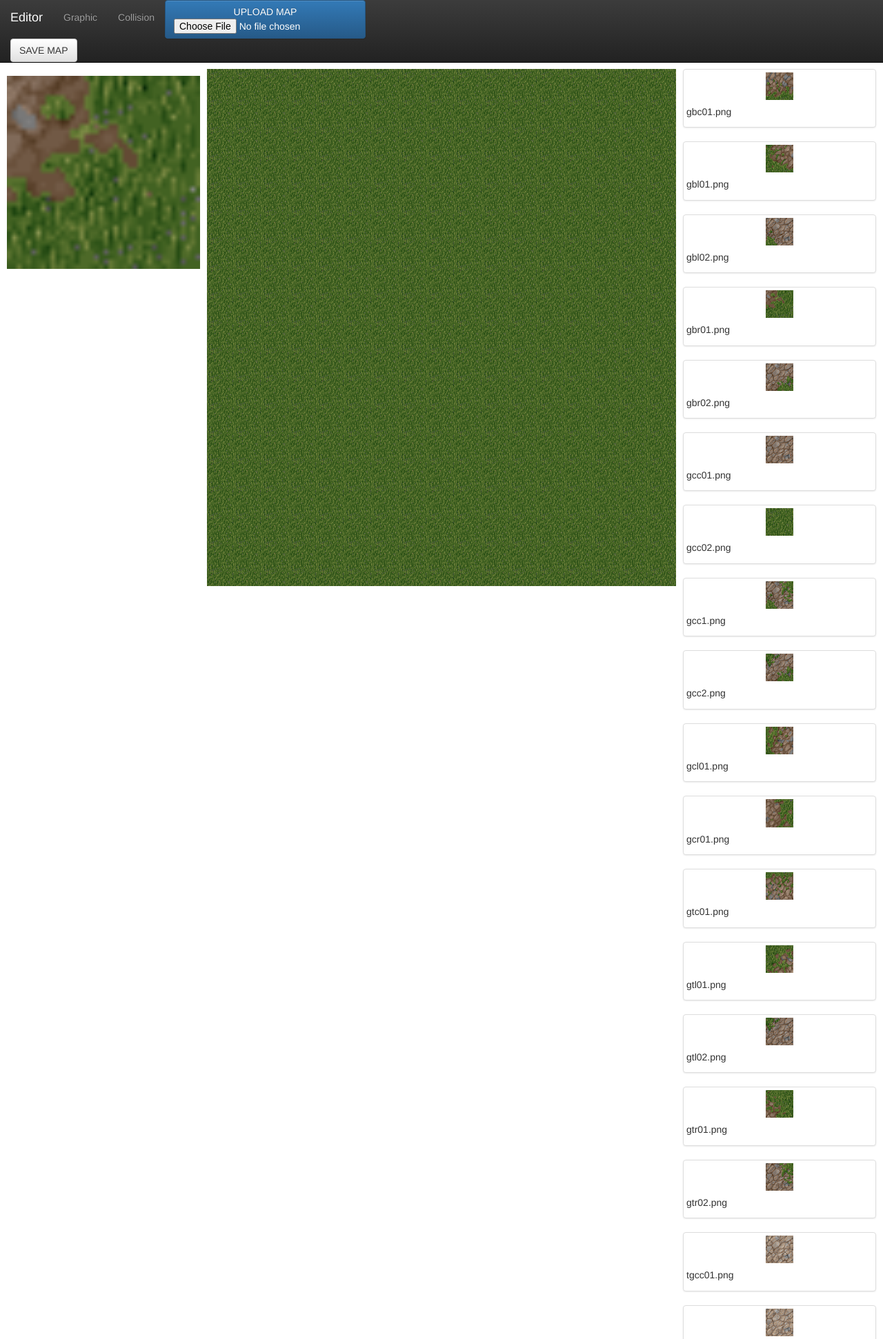
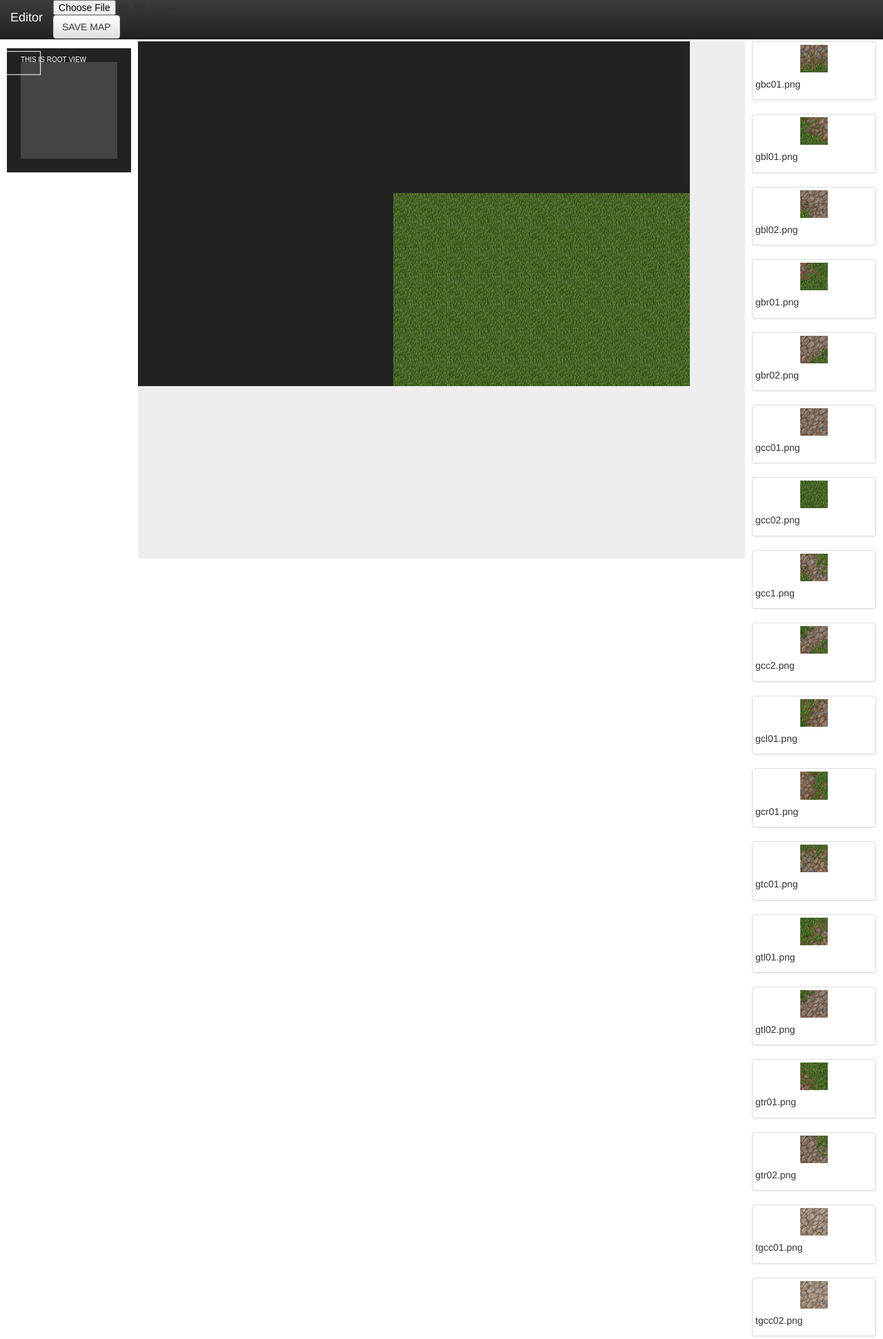
Before and after one commit to adambartkowiak/towerdefence, a PHP site: page /Editor.php in a window 1280 px wide. Shown: the top 1942 px of the page at 69% size. Run offline with PHP 8.4, Linux system fonts and the light colour scheme; some libraries are stand-ins or nearby versions.

Commit message:
Dodanie 1 wersji MiniMapy do Edytora - potrzebny bedzie refaktoring..

```diff
--- a/public_html/Editor.php
+++ b/public_html/Editor.php
@@ -71,6 +71,7 @@
 <script type="text/javascript" src="js/app/model/map/MapGraphicLayerModel.js"></script>
 <script type="text/javascript" src="js/app/model/map/MapCollisionLayerModel.js"></script>
 <script type="text/javascript" src="js/app/model/MapModel.js"></script>
+<script type="text/javascript" src="js/app/model/CameraModel.js"></script>
 
 <!-- Editor classes -->
 <script type="text/javascript" src="js/editor/assets/AssetListController.js"></script>
@@ -82,29 +83,63 @@
 <script type="text/javascript">
     var assetListController;
     var assetListModel;
-    var mapModel = new app.model.MapModel(800, 800, 40, 40);
+    var mapModel = new app.model.MapModel(2000, 2000, 40, 40);
     var mapView = null;
-    var canvas = null;
+    var miniMapView = null;
+    var mapCanvas = null;
+    var miniMapCanvas = null;
     var mapController = null;
 
-    var mouseHandler = new app.mouseHandler.MouseEventHandler();
-    var mouse = new support.Mouse(mouseHandler);
-    var rootView = null;
+    var mapMouseHandler = new app.mouseHandler.MouseEventHandler("map");
+    var miniMapMouseHandler = new app.mouseHandler.MouseEventHandler("miniMapCanvas");
+
+    var mouse = new support.Mouse();
+    mouse.addMouseEventHandler(mapMouseHandler);
+    mouse.addMouseEventHandler(miniMapMouseHandler);
+
+    var mapRootView = null;
+    var miniMapRootView = null;
 
     window.onload = function(){
+
+        var cameraModel = new app.model.CameraModel(20,20,780,480);
+
         assetListModel =  new editor.assets.AssetListModel();
         assetListController = new editor.assets.AssetListController(assetListModel);
-        mapController = new editor.controller.MapController(mapModel, assetListModel);
-        canvas = document.getElementById("map");
+        mapController = new editor.controller.MapController(mapModel, cameraModel, assetListModel);
+        mapCanvas = document.getElementById("map");
+        miniMapCanvas = document.getElementById("miniMapCanvas");
         mouse.initMouse();
-        mapView = new editor.view.MapView(mapModel, assetListModel, 800, 800);
+
+
+
+        mapView = new editor.view.MapView(mapModel, cameraModel, assetListModel, 780, 480);
         mapView.setMouseEventListener(mapController);
 
-        rootView = new support.view.RootView(canvas, mouseHandler);
-        rootView.addView(mapView);
+        miniMapView = new support.view.MinimapView();
+        miniMapView.setX(20);
+        miniMapView.setY(20);
+        miniMapView.setWidth(miniMapCanvas.width - 40);
+        miniMapView.setHeight(miniMapCanvas.height - 40);
+        miniMapView.setMapWidth(mapModel.getMapWidth());
+        miniMapView.setMapHeight(mapModel.getMapHeight());
+
+
+        miniMapView.setViewPort(cameraModel);
+
+//        minimapView.setElements(worldModel.getEntityListModel().getElements());
+
+        mapRootView = new support.view.RootView(mapCanvas, mapMouseHandler);
+        mapRootView.addView(mapView);
+
+
+        miniMapRootView = new support.view.RootView(miniMapCanvas, miniMapMouseHandler);
+        miniMapRootView.addView(miniMapView);
+
 
         setInterval(function () {
-            mapView.draw(canvas);
+            mapRootView.draw();
+            miniMapRootView.draw();
         }, 50);
 
 
@@ -176,13 +211,13 @@
 
         <!-- Collect the nav links, forms, and other content for toggling -->
         <div class="collapse navbar-collapse" id="bs-example-navbar-collapse-1">
-            <ul class="nav navbar-nav">
-                <li><a href="#">Graphic</a></li>
-                <li><a href="#">Collision</a></li>
-            </ul>
+<!--            <ul class="nav navbar-nav">-->
+<!--                <li><a href="#">Graphic</a></li>-->
+<!--                <li><a href="#">Collision</a></li>-->
+<!--            </ul>-->
 
             <div class="fileupload fileupload-new" data-provides="fileupload">
-                <span class="btn btn-primary btn-file"><span class="fileupload-new">UPLOAD MAP</span>
+<!--                <span class="btn btn-primary btn-file"><span class="fileupload-new">UPLOAD MAP</span>-->
                 <input type="file" id="files" name="files[]"/>
             </div>
 
@@ -194,7 +229,7 @@
 
 <div id="contentArea">
     <div id="editorMenu">
-        <canvas id="miniMapCanvas" width="280px" height="280px">CANVAS NOt SUPPORTED</canvas>
+        <canvas id="miniMapCanvas" width="180px" height="180px">CANVAS NOt SUPPORTED</canvas>
 
         <div id="tree">
             <ul id="treeData" style="display: none;">
@@ -256,7 +291,7 @@
     </div>
     <div id="mapArea">
         <div id="mapPreview">
-            <canvas id="map" width="800px" height="800px"></canvas>
+            <canvas id="map" width="800px" height="500px"></canvas>
         </div>
     </div>
     <div id="assetsArea">
@@ -285,7 +320,7 @@
                 print("
                     <div class=\"row assetElement\" data-assetname=\"assets/editor/{$tabElement}.png\" data-layer=\"{$layer}\" data-drawx=\"{$drawx}\" data-drawy=\"{$drawy}\">
                         <div>
-                            <div class=\"thumbnail\" style=\"width: 280px\">
+                            <div class=\"thumbnail\" style=\"width: 180px\">
                                 <img src=\"assets/editor/{$tabElement}.png\">
                                 <h5>{$tabElement}.png</h5>
                             </div>
--- a/public_html/css/editor.css
+++ b/public_html/css/editor.css
@@ -21,44 +21,42 @@ body {
 
 #miniMapCanvas {
     position: relative;
-    width: 280px;
-    height: 280px;
+    width: 180px;
+    height: 180px;
     top: 10px;
     left: 10px;
     margin-bottom: 10px;
-    background-image: url("../assets/editor/gbr01.png");
-    background-size: 100% 100%;
+    background-color: #222222;
 }
 
 #editorMenu {
     position: absolute;
-    width: 300px;
-    top: 100px;
+    width: 200px;
+    top: 60px;
     z-index: 10;
 }
 
 #mapArea {
-    margin-top: 100px;
+    margin-top: 60px;
     position: fixed;
     width: 100%;
     height: 100%;
 }
 
 #mapPreview {
-    margin: 0px 300px 0px 300px;
+    margin: 0px 200px 0px 200px;
     height: calc(100% - 50px);
     background-color: #eeeeee;
     overflow: scroll;
 }
 
 #map {
-    background-image: url("../assets/editor/gbr01.png");
-    background-size: 100% 100%;
+    background-color: #222222;
 }
 
 #assetsArea {
     position: absolute;
     right: 25px;
-    top: 100px;
+    top: 60px;
 
 }
--- a/public_html/js/Main.js
+++ b/public_html/js/Main.js
@@ -234,7 +234,7 @@ if (loadFromWebservice) {
 //worldModel.setEntityListModel(entityListModel);
 
 //EVENTY MYSZKI
-var mouseHandler = new app.mouseHandler.MouseEventHandler();
+var mouseHandler = new app.mouseHandler.MouseEventHandler("map");
 var mouse = new support.Mouse(mouseHandler);
 mouse.initMouse();
 
--- a/public_html/js/editor/controller/MapController.js
+++ b/public_html/js/editor/controller/MapController.js
@@ -10,11 +10,14 @@ Utils.namespace("editor.controller");
  * @class MapController
  * @constructor
  * @param {app.model.MapModel} mapModel
+ * @param {app.model.CameraModel} cameraModel
  * @param {editor.assets.AssetListModel} assetListModel
  */
-editor.controller.MapController = function MapController(mapModel, assetListModel) {
+editor.controller.MapController = function MapController(mapModel, cameraModel, assetListModel) {
 
     this._mapModel = mapModel;
+
+    this._cameraModel = cameraModel;
 
     this._assetListModel = assetListModel;
 
@@ -46,8 +49,8 @@ editor.controller.MapController.prototype.onMouseEvent = function onMouseEvent(m
 
         graphicTileArray = this._mapModel.getMapGraphicModel().getTileArray();
 
-        x = mouseEvent.getLocalX();
-        y = mouseEvent.getLocalY();
+        x = mouseEvent.getLocalX() + this._cameraModel.getViewPortX();
+        y = mouseEvent.getLocalY() + this._cameraModel.getViewPortY();
 
         tileX = parseInt(x/this._mapModel.getMapGraphicModel().getTileWidth());
         tileY = parseInt(y/this._mapModel.getMapGraphicModel().getTileHeight());
@@ -111,9 +114,11 @@ editor.controller.MapController.prototype._setTileGraphicCode = function _setTil
     graphicTileArray[tileIndex][0][3] = code;
 
     //left
+    if (x>0){
         tileIndex = this._tileIndex(x-1, y);
         graphicTileArray[tileIndex][0][1] = code;
         graphicTileArray[tileIndex][0][3] = code;
+    }
 
     //right
     tileIndex = this._tileIndex(x+1, y);
@@ -121,9 +126,11 @@ editor.controller.MapController.prototype._setTileGraphicCode = function _setTil
     graphicTileArray[tileIndex][0][2] = code;
 
     //top
+    if (y>0){
         tileIndex = this._tileIndex(x, y-1);
         graphicTileArray[tileIndex][0][2] = code;
         graphicTileArray[tileIndex][0][3] = code;
+    }
 
     //bottom
     tileIndex = this._tileIndex(x, y+1);
@@ -131,16 +138,22 @@ editor.controller.MapController.prototype._setTileGraphicCode = function _setTil
     graphicTileArray[tileIndex][0][1] = code;
 
     //top left
-    tileIndex = this._tileIndex(x-1, y-1);
+    if (x>0 && y>0) {
+        tileIndex = this._tileIndex(x - 1, y - 1);
         graphicTileArray[tileIndex][0][3] = code;
+    }
 
     //top right
-    tileIndex = this._tileIndex(x+1, y-1);
+    if (y>0) {
+        tileIndex = this._tileIndex(x + 1, y - 1);
         graphicTileArray[tileIndex][0][2] = code;
+    }
 
     //bottom left
-    tileIndex = this._tileIndex(x-1, y+1);
+    if (x>0) {
+        tileIndex = this._tileIndex(x - 1, y + 1);
         graphicTileArray[tileIndex][0][1] = code;
+    }
 
     //bottom right
     tileIndex = this._tileIndex(x+1, y+1);
--- a/public_html/js/editor/view/MapView.js
+++ b/public_html/js/editor/view/MapView.js
@@ -14,7 +14,7 @@ Utils.namespace("editor.view");
  * @param {number} width
  * @param {number} height
  */
-editor.view.MapView = function MapView(mapModel, assetListModel, width, height) {
+editor.view.MapView = function MapView(mapModel, cameraModel, assetListModel, width, height) {
 
     /*
      Call Base/Super Constructor
@@ -22,10 +22,16 @@ editor.view.MapView = function MapView(mapModel, assetListModel, width, height)
     support.view.AbstractView.call(this, 0, 0, width, height);
 
     /**
-     * @property {app.model.mapModel} mapModel
+     * @property {app.model.MapModel} mapModel
      * @private
      */
     this._mapModel = mapModel;
+
+    /**
+     * @property {app.model.CameraModel} cameraModel
+     * @private
+     */
+    this._cameraModel = cameraModel;
 
     /**
      * @property {editor.assets.AssetListModel} selectedAssetUrl
@@ -194,7 +200,12 @@ editor.view.MapView.prototype.draw = function draw(canvas) {
 
 
                     if (tileImage) {
-                        canvasContext.drawImage(tileImage, drawX, drawY);
+
+                        if (drawX - this._cameraModel.getViewPortX() > -20 && drawY - this._cameraModel.getViewPortY() > -20 &&
+                            drawX - this._cameraModel.getViewPortX() < this.getWidth() && drawY - this._cameraModel.getViewPortY() < this.getHeight()){
+                            canvasContext.drawImage(tileImage, drawX - this._cameraModel.getViewPortX(), drawY - this._cameraModel.getViewPortY());
+                        }
+
                     }
 
                     //Moze bedzie potrzebne do zooma - w sumie sobie tu tak lezy ! heheh :) Powinno byc wywalone i revertem z gita brane ale nie chce mi sie :P
```
Also changed, not shown: public_html/js/app/mouseHandler/MouseEventHandler.js (+32 -37 lines), public_html/js/support/Mouse.js (+42 -20 lines). Lines whose indentation alone changed are shown as unchanged.
